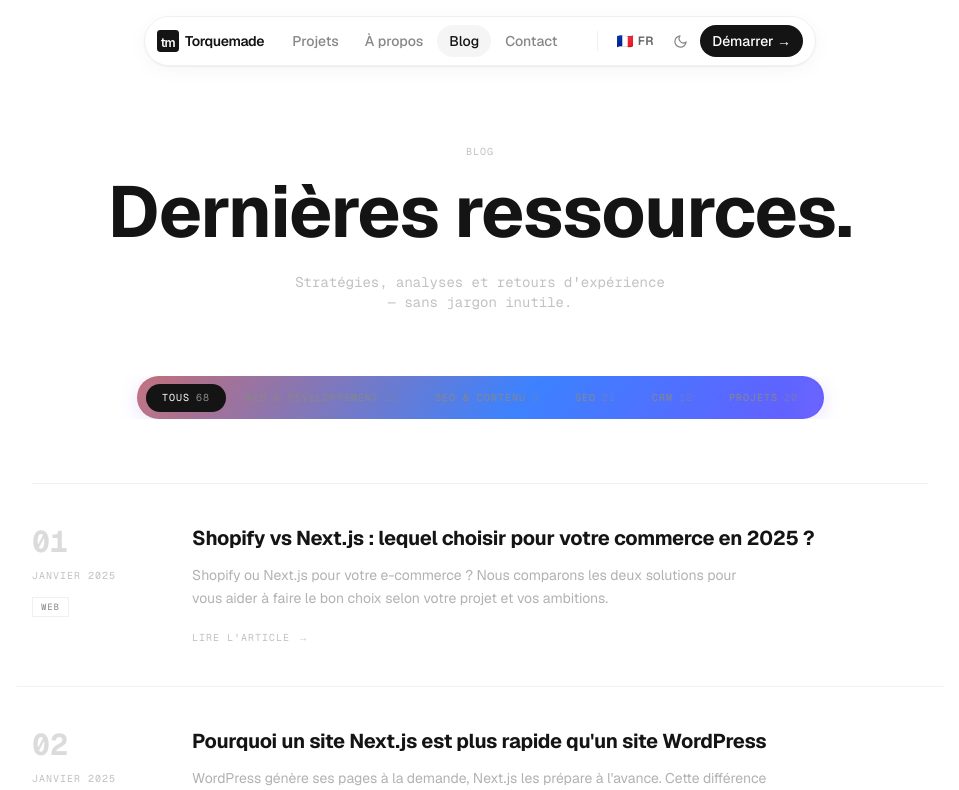
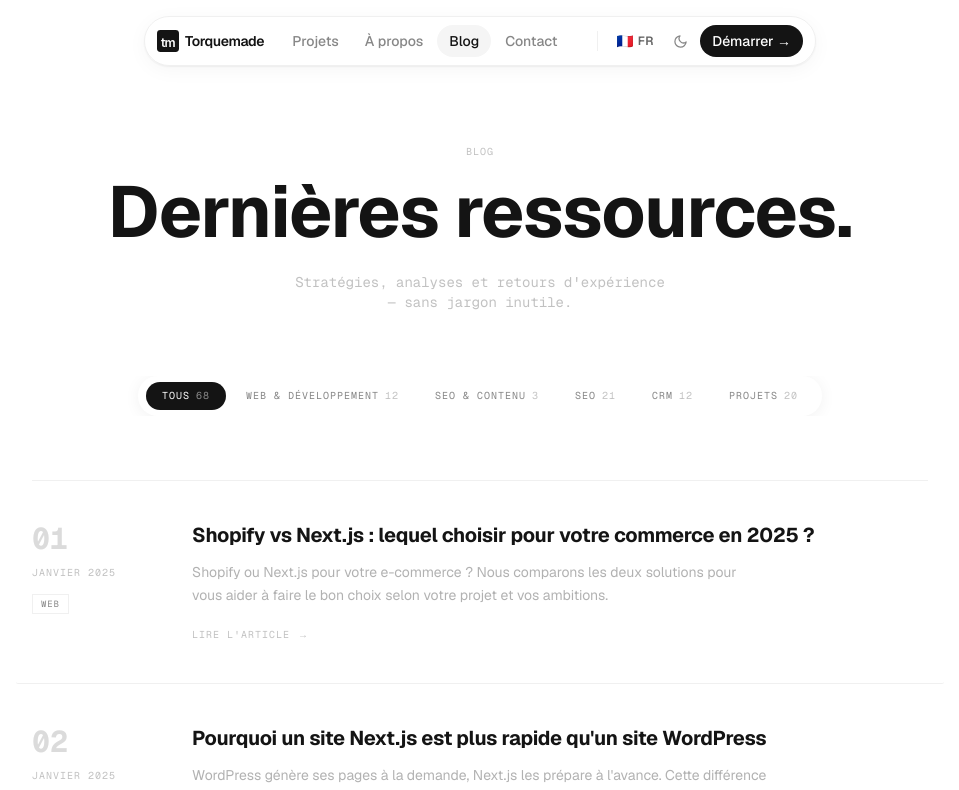
Before and after one commit to loanrmb/torquemade-v2, a Next.js app: page /blog in a window 1280 px wide. Shown: the top 790 px of the page, without its empty margins (160-1119 px from the left). Built offline with nearby package versions, Linux system fonts and the light colour scheme.

Commit message:
Update BlogList.tsx

```diff
--- a/components/blog/BlogList.tsx
+++ b/components/blog/BlogList.tsx
@@ -18,14 +18,6 @@ const LABELS = {
   },
 }
 
-const LIQUID_GLASS_KEYFRAMES = `
-  @keyframes liquidShift {
-    0%   { background-position: 0% 50%; }
-    50%  { background-position: 100% 50%; }
-    100% { background-position: 0% 50%; }
-  }
-`
-
 export function BlogList() {
   const lang = useLang()
   const t = LABELS[lang]
@@ -45,31 +37,19 @@ export function BlogList() {
 
   return (
     <section className="px-6 pb-24 md:px-12 lg:px-24">
-      <style>{LIQUID_GLASS_KEYFRAMES}</style>
       <div className="mx-auto max-w-4xl">
 
-        {/* ── FILTRES — pill sticky, bordure liquid glass ── */}
+        {/* ── FILTRES — pill sticky liquid glass ── */}
         <div className="sticky top-20 z-40 mb-16">
           <div className="overflow-x-auto -mx-6 px-6 md:mx-0 md:px-0 md:flex md:justify-center scrollbar-hide">
-
-            {/* Wrapper externe : gradient animé visible uniquement en bordure */}
             <div
-              className="flex-shrink-0 rounded-full"
+              className="inline-flex items-center gap-1 rounded-full px-2 py-1.5 flex-shrink-0"
               style={{
-                padding: '1.5px',
-                background: 'linear-gradient(-45deg, rgba(140,60,255,1), rgba(60,130,255,1), rgba(255,100,60,1), rgba(230,50,170,1), rgba(40,200,255,1), rgba(140,60,255,1))',
-                backgroundSize: '400% 400%',
-                animation: 'liquidShift 22s ease infinite',
-                boxShadow: '0 4px 20px rgba(120,60,255,0.15)',
-              }}
-            >
-              {/* Div interne : fond neutre classique */}
-              <div
-                className="inline-flex items-center gap-1 rounded-full px-2 py-1.5"
-                style={{
-                  background: 'rgba(var(--nav-bg-raw, 255 255 255), 0.85)',
-                  backdropFilter: 'blur(16px)',
-                  WebkitBackdropFilter: 'blur(16px)',
+                background: 'rgba(var(--nav-bg-raw, 255 255 255), 0.72)',
+                backdropFilter: 'blur(20px) saturate(150%)',
+                WebkitBackdropFilter: 'blur(20px) saturate(150%)',
+                border: '1px solid rgba(var(--nav-bg-raw, 255 255 255), 0.25)',
+                boxShadow: '0 2px 16px rgba(0,0,0,0.06), 0 1px 0 rgba(255,255,255,0.5) inset',
               }}
             >
               {categories.map((cat) => {
@@ -95,8 +75,6 @@ export function BlogList() {
                 )
               })}
             </div>
-            </div>
-
           </div>
         </div>
 
```
Lines whose indentation alone changed are shown as unchanged.
